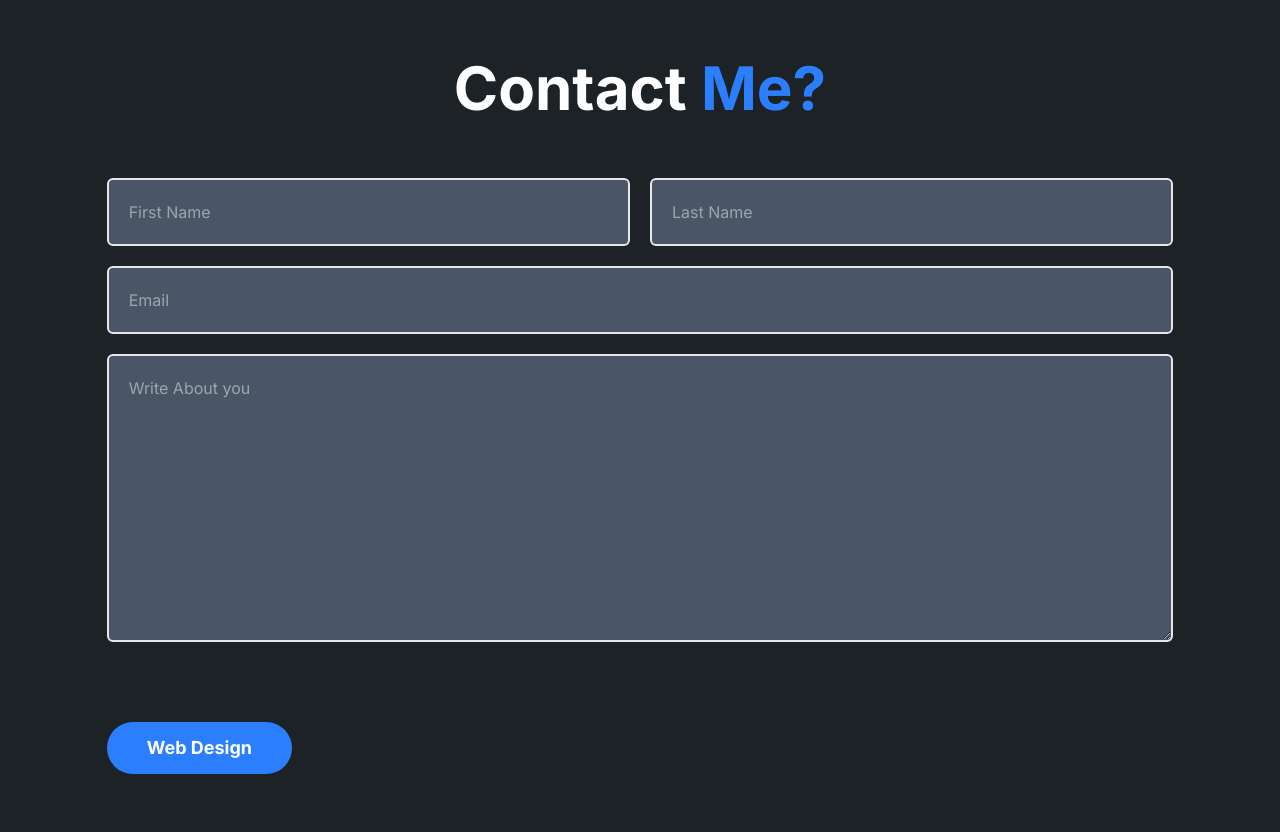
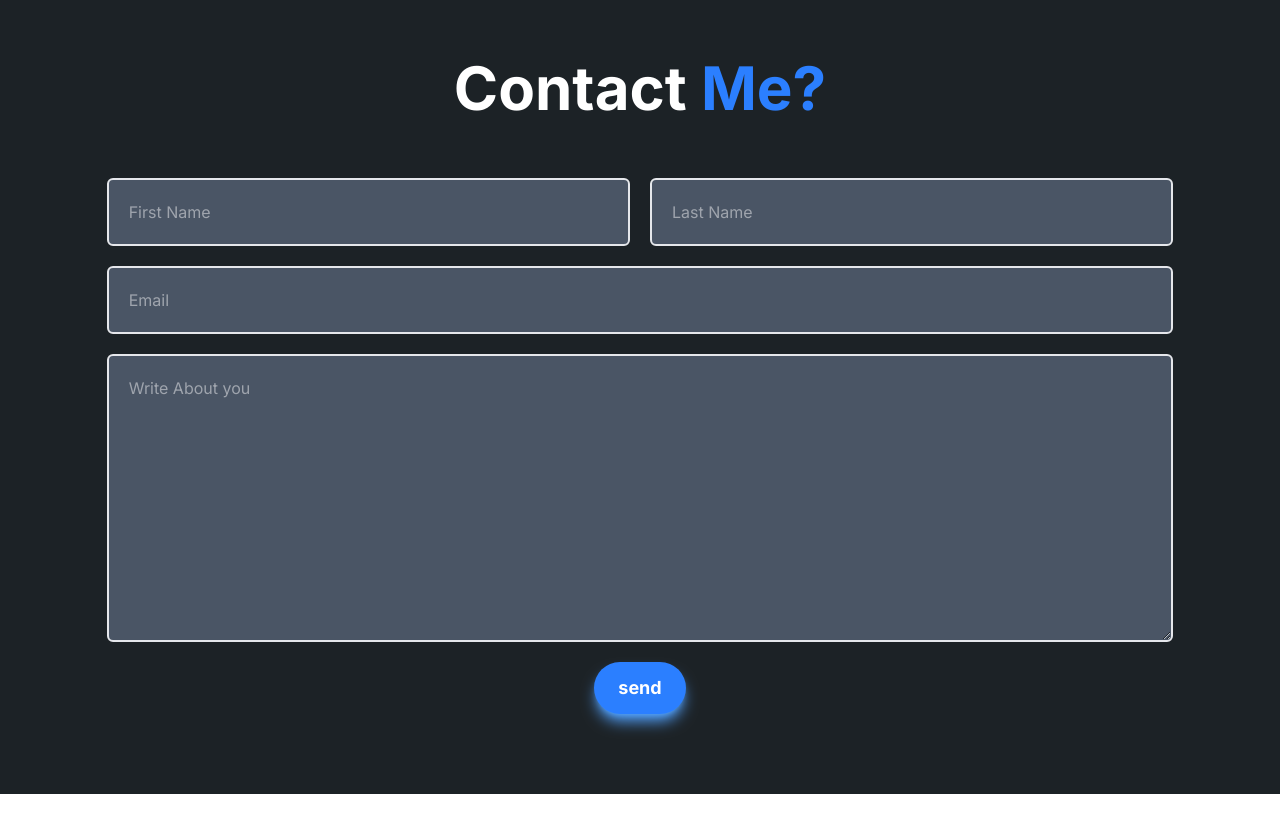
Before and after one commit to AhmedSami019/practice-of-tailwind, a plain HTML site: page index.html in a window 1280 px wide. Shown: the part 2642-3474 px from the top of the page. After the commit the page ends 3436 px from the top, so only its background shows below. Drawn offline with nearby package versions, Linux system fonts and the light colour scheme.

Commit message:
this is the finish of contact section

```diff
--- a/index.html
+++ b/index.html
@@ -221,7 +221,7 @@
           Contact <span class="text-blue-500">Me?</span>
         </h2>
         <!-- this is the form -->
-        <div class="grid grid-cols-1 md:grid-cols-2 gap-5 py-15 w-full">
+        <form class="grid grid-cols-1 md:grid-cols-2 gap-5 pt-15 w-full">
           <input
             class="text-gray-100 bg-gray-600 p-5 rounded-md border-gray-200 border-2"
             type="text"
@@ -246,13 +246,15 @@
             placeholder="Write About you"
             id=""
           ></textarea>
-        </div>
-        <button
-          class="bg-blue-500 py-1 md:py-3 px-5 md:px-10 rounded-4xl font-bold text-sm md:text-lg my-5 shadow-lgshadow-blue-400"
+        </form>
+        <div class="flex justify-center ">
+          <button
+          class="bg-blue-500 py-3 px-6 rounded-4xl font-bold text-sm md:text-lg my-5 shadow-lg shadow-blue-400"
         >
-          Web Design
+          send
         </button>
       </div>
+        </div>
     </section>
   </body>
 </html>
```
